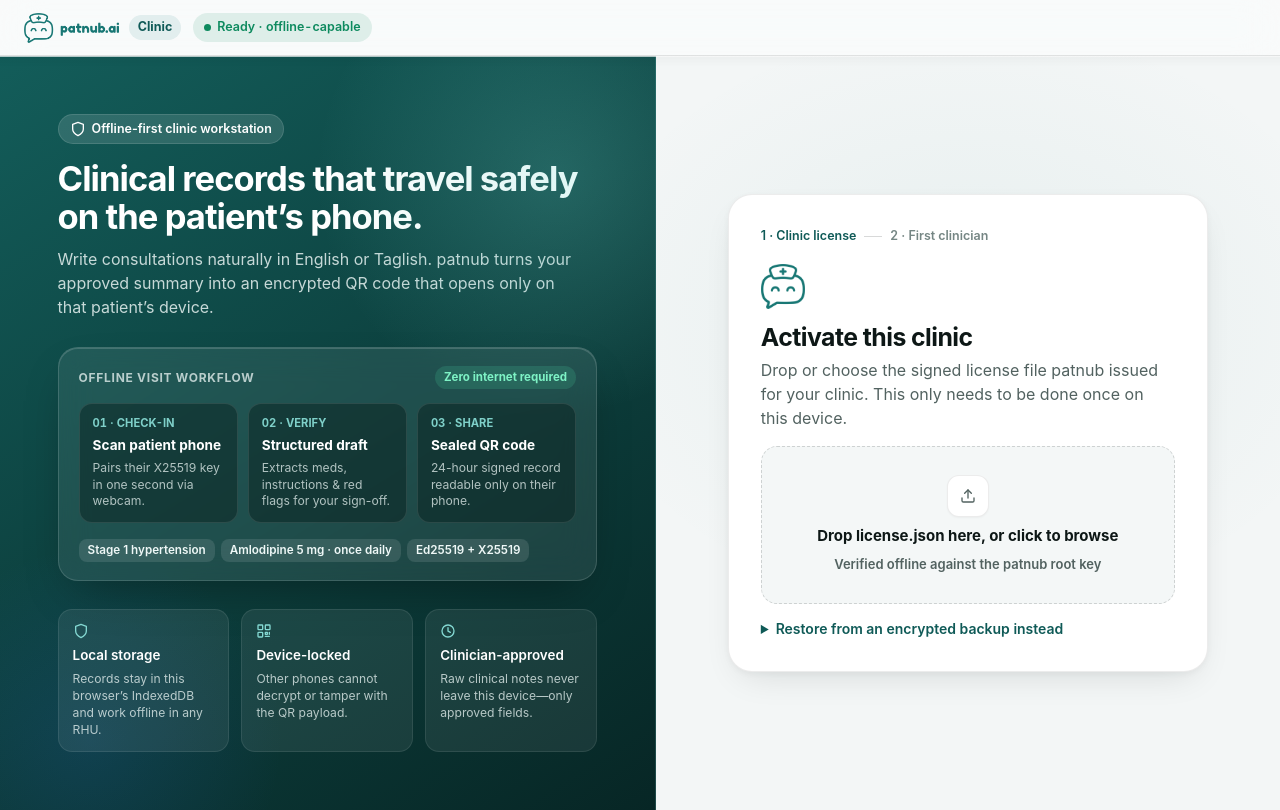
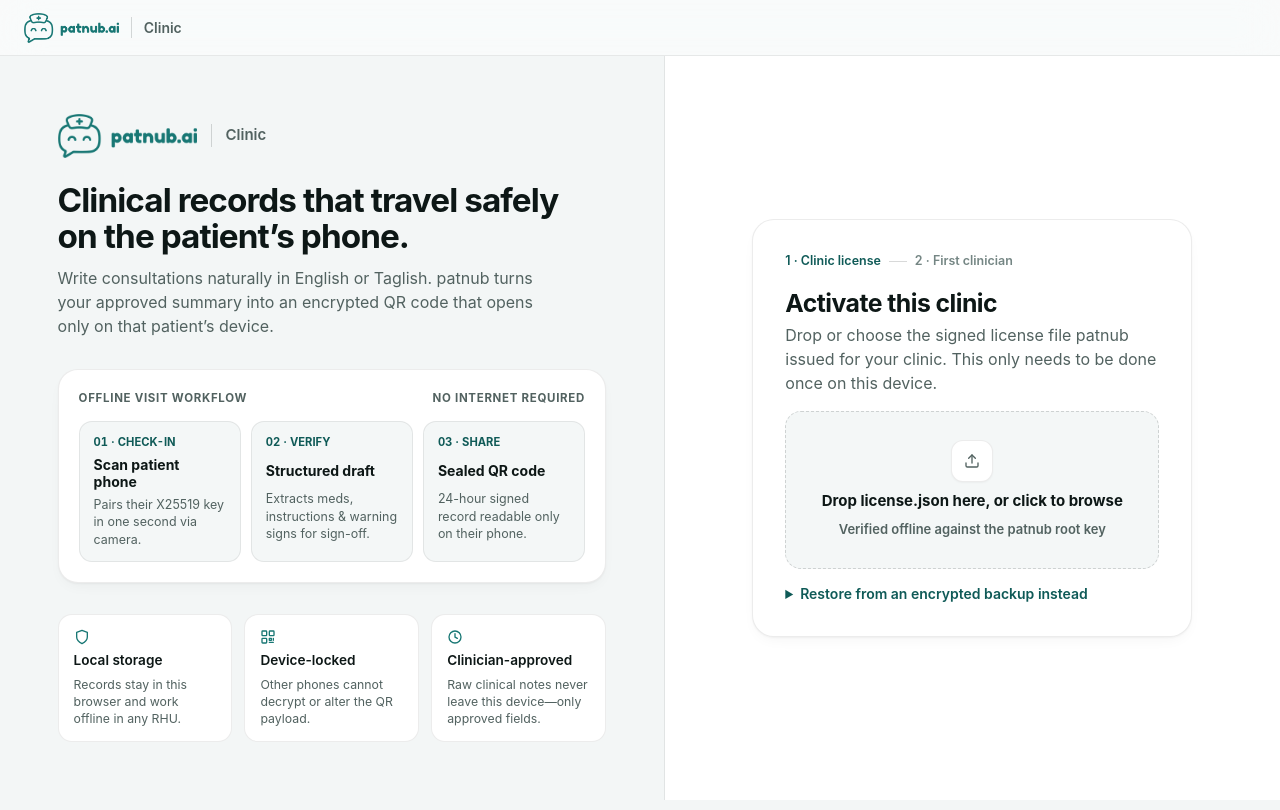
Before and after one commit to SussyMarlony/ELITS-HACKATHON-2026, a website built with Vite: page doctor-web/index.html in a window 1280 px wide. Built offline with nearby package versions, Linux system fonts and the light colour scheme.

Commit message:
style(doctor-web): Option A flat surfaces, real logo showcase, and quiet header

```diff
--- a/doctor-web/src/main.ts
+++ b/doctor-web/src/main.ts
@@ -165,15 +165,11 @@ function render() {
     <header class="topbar">
       <div class="brand">
         <img src="/logo-wide.png" alt="patnub.ai" width="124" height="40" />
-        <span class="brand-tag">Clinic</span>
+        <span class="brand-sub">Clinic</span>
+        ${s.license ? `<span class="clinic-label">${esc(s.license.body.clinic_name)}</span>` : ''}
       </div>
-      <div class="status-group">
-        <span class="pill ${navigator.onLine ? 'pill-good' : 'pill-off'}">
-          <span class="dot" aria-hidden="true"></span>
-          ${navigator.onLine ? 'Ready · offline-capable' : 'Offline mode'}
-        </span>
-        ${s.license ? `<span class="pill ${licActive ? '' : 'pill-bad'}">${esc(s.license.body.clinic_name)} · ${licActive ? `valid ${daysLeft(s.license.body.exp)}d` : 'license expired'}</span>` : ''}
-      </div>
+      ${!navigator.onLine ? '<span class="pill pill-off">Offline</span>' : ''}
+      ${s.license && !licActive ? '<span class="pill pill-bad">License expired</span>' : ''}
       <span class="grow"></span>
       ${s.session ? `
         ${s.panel === 'admin' ? `
@@ -220,25 +216,28 @@ function authShell(cardHtml: string) {
   return `<div class="auth-shell">
     <aside class="auth-stage">
       <div>
-        <span class="auth-pill">${ico.shield} Offline-first clinic workstation</span>
+        <div class="stage-brand">
+          <img class="stage-logo" src="/logo-wide.png" alt="patnub.ai" width="152" height="48" />
+          <span class="stage-sub">Clinic</span>
+        </div>
         <h2>Clinical records that travel safely on the patient’s phone.</h2>
         <p class="lead">Write consultations naturally in English or Taglish. patnub turns your approved summary into an encrypted QR code that opens only on that patient’s device.</p>
       </div>
       <div class="stage-preview" aria-hidden="true">
         <div class="stage-preview-head">
           <span>Offline visit workflow</span>
-          <span class="stage-preview-pill">Zero internet required</span>
+          <span>No internet required</span>
         </div>
         <div class="pipeline-steps">
           <div class="pipe-card">
             <span class="pipe-num">01 · CHECK-IN</span>
             <b>Scan patient phone</b>
-            <span>Pairs their X25519 key in one second via webcam.</span>
+            <span>Pairs their X25519 key in one second via camera.</span>
           </div>
           <div class="pipe-card">
             <span class="pipe-num">02 · VERIFY</span>
             <b>Structured draft</b>
-            <span>Extracts meds, instructions &amp; red flags for your sign-off.</span>
+            <span>Extracts meds, instructions &amp; warning signs for sign-off.</span>
           </div>
           <div class="pipe-card">
             <span class="pipe-num">03 · SHARE</span>
@@ -246,23 +245,16 @@ function authShell(cardHtml: string) {
             <span>24-hour signed record readable only on their phone.</span>
           </div>
         </div>
-        <div class="pipe-sample">
-          <span class="pipe-chip">Stage 1 hypertension</span>
-          <span class="pipe-chip">Amlodipine 5 mg · once daily</span>
-          <span class="pipe-chip">Ed25519 + X25519</span>
-        </div>
       </div>
       <ul class="guarantees">
-        <li>${ico.shield}<strong>Local storage</strong><span>Records stay in this browser’s IndexedDB and work offline in any RHU.</span></li>
-        <li>${ico.qr}<strong>Device-locked</strong><span>Other phones cannot decrypt or tamper with the QR payload.</span></li>
+        <li>${ico.shield}<strong>Local storage</strong><span>Records stay in this browser and work offline in any RHU.</span></li>
+        <li>${ico.qr}<strong>Device-locked</strong><span>Other phones cannot decrypt or alter the QR payload.</span></li>
         <li>${ico.clock}<strong>Clinician-approved</strong><span>Raw clinical notes never leave this device—only approved fields.</span></li>
       </ul>
     </aside>
     <div class="auth-panel"><div class="auth-inner">${cardHtml}</div></div>
   </div>`;
 }
-
-const hero = '<img class="hero" src="/logo-mark.png" alt="" width="48" height="48" />';
 
 function passwordInput(name: string, attrs = '') {
   return `<div class="pw-wrap">
@@ -274,7 +266,6 @@ function passwordInput(name: string, attrs = '') {
 function viewActivate() {
   return authShell(`
     <div class="setup-rail"><span class="on">1 · Clinic license</span><i></i><span>2 · First clinician</span></div>
-    ${hero}
     <h2>Activate this clinic</h2>
     <p class="muted">Drop or choose the signed license file patnub issued for your clinic. This only needs to be done once on this device.</p>
     <label class="dropzone" data-drop="license">
@@ -303,7 +294,6 @@ function clinicianFields(prefix = '') {
 function viewFirstAdmin() {
   return authShell(`<form data-form="first-admin">
     <div class="setup-rail"><span class="done">✓ License verified</span><i></i><span class="on">2 · First clinician</span></div>
-    ${hero}
     <h2>Create the first clinician</h2>
     <p class="muted">This account is also the clinic admin for <b>${esc(st.license?.body.clinic_name ?? '')}</b>. It can add staff and export backups.</p>
     ${clinicianFields()}
@@ -314,7 +304,6 @@ function viewFirstAdmin() {
 function viewSignIn() {
   const active = st.staff.filter((x) => !x.disabled);
   return authShell(`<form data-form="sign-in">
-    ${hero}
     <h2>Sign in to ${esc(st.license?.body.clinic_name ?? 'Clinic')}</h2>
     <p class="muted">Select your profile and enter your local passcode to unlock clinic records.</p>
     ${st.lockedFrom ? '<p class="note">Signed out automatically after 10 minutes of inactivity to protect patient privacy on this shared device.</p>' : ''}
--- a/doctor-web/src/style.css
+++ b/doctor-web/src/style.css
@@ -84,7 +84,7 @@
     --shadow-md: 0 14px 36px -12px rgba(0, 0, 0, .65);
     --shadow-lg: 0 28px 70px -16px rgba(0, 0, 0, .82);
   }
-  .brand img, .hero { filter: brightness(1.55) saturate(.9); }
+  .brand img, .stage-logo, .hero { filter: brightness(1.55) saturate(.9); }
 }
 
 * { box-sizing: border-box; }
@@ -131,35 +131,30 @@ p { margin: 0 0 12px; }
   min-height: 56px;
   display: flex;
   align-items: center;
-  gap: 12px;
+  gap: 14px;
   flex-wrap: wrap;
   padding: 8px 24px;
   background: var(--glass);
   backdrop-filter: saturate(185%) blur(20px);
   -webkit-backdrop-filter: saturate(185%) blur(20px);
   border-bottom: 1px solid var(--line);
-  box-shadow: 0 1px 0 var(--glass-border);
-}
-.topbar::after {
-  content: "";
-  position: absolute;
-  left: 0; right: 0; bottom: -12px; height: 12px;
-  pointer-events: none;
-  background: linear-gradient(to bottom, rgba(0, 0, 0, .03), transparent);
-}
-@media (prefers-color-scheme: dark) {
-  .topbar::after { background: linear-gradient(to bottom, rgba(0, 0, 0, .25), transparent); }
 }
 
-.brand { display: flex; align-items: center; gap: 10px; font-size: 1rem; }
+.brand { display: flex; align-items: center; gap: 12px; font-size: 1rem; }
 .brand img { height: 30px; width: auto; display: block; }
-.brand-tag {
-  font-size: .78125rem;
-  font-weight: 650;
-  color: var(--brand-text);
-  background: var(--brand-soft);
-  padding: 3px 9px;
-  border-radius: 999px;
+.brand-sub {
+  font-size: .875rem;
+  font-weight: 600;
+  color: var(--text-2);
+  padding-left: 12px;
+  border-left: 1px solid var(--line-strong);
+}
+.clinic-label {
+  font-size: .875rem;
+  font-weight: 550;
+  color: var(--text-2);
+  padding-left: 12px;
+  border-left: 1px solid var(--line);
 }
 .grow { flex: 1; }
 
@@ -462,85 +457,70 @@ summary { cursor: pointer; color: var(--brand-text); font-weight: 600; font-size
 .dropzone span { font-size: .8125rem; color: var(--text-2); }
 .dropzone input[type="file"] { position: absolute; inset: 0; opacity: 0; cursor: pointer; }
 
-/* ---------- Full-Bleed Architectural Auth / Activation Split ---------- */
+/* ---------- Full-Bleed Architectural Auth / Activation Split (Option A: flat solid surfaces) ---------- */
 .auth-shell {
   display: grid;
-  grid-template-columns: 1.05fr 1fr;
+  grid-template-columns: 1.08fr 1fr;
   min-height: calc(100dvh - 56px);
   width: 100%;
 }
 
 .auth-stage {
-  position: relative;
-  overflow: hidden;
-  padding: clamp(32px, 4.5vw, 64px);
-  background: linear-gradient(148deg, #135d5a 0%, #0c3d3b 58%, #072625 100%);
-  color: #eff8f7;
+  padding: clamp(32px, 4.5vw, 60px);
+  background: var(--bg);
+  color: var(--text);
   display: flex;
   flex-direction: column;
   justify-content: space-between;
   gap: 28px;
-  border-right: 1px solid rgba(255, 255, 255, .08);
+  border-right: 1px solid var(--line);
 }
-.auth-stage::before {
-  content: "";
-  position: absolute;
-  width: 520px; height: 520px; right: -160px; top: -140px;
-  border-radius: 50%;
-  background: radial-gradient(circle, rgba(114, 214, 206, .22), transparent 65%);
-  pointer-events: none;
+.stage-brand {
+  display: flex;
+  align-items: center;
+  gap: 14px;
+  margin-bottom: 24px;
 }
-.auth-stage::after {
-  content: "";
-  position: absolute;
-  width: 420px; height: 420px; left: -120px; bottom: -140px;
-  border-radius: 50%;
-  background: radial-gradient(circle, rgba(47, 111, 228, .14), transparent 65%);
-  pointer-events: none;
+.stage-logo {
+  height: 44px;
+  width: auto;
+  display: block;
 }
-.auth-pill {
-  display: inline-flex; align-items: center; gap: 6px;
-  padding: 5px 11px; border-radius: 999px; font-size: .78rem; font-weight: 620;
-  background: rgba(255, 255, 255, .13); color: #fff;
-  border: 1px solid rgba(255, 255, 255, .12);
+.stage-sub {
+  font-size: .9375rem;
+  font-weight: 600;
+  color: var(--text-2);
+  padding-left: 14px;
+  border-left: 1px solid var(--line-strong);
 }
 .auth-stage h2 {
-  color: #fff;
-  font-size: clamp(1.75rem, 2.7vw, 2.35rem);
-  line-height: 1.08;
+  color: var(--text);
+  font-size: clamp(1.75rem, 2.6vw, 2.3rem);
+  line-height: 1.09;
   letter-spacing: -0.028em;
-  margin: 16px 0 12px;
-  max-width: 26ch;
+  margin: 0 0 12px;
+  max-width: 24ch;
 }
 .auth-stage .lead {
-  color: rgba(239, 248, 247, .82);
+  color: var(--text-2);
   font-size: 1rem;
-  max-width: 52ch;
+  max-width: 50ch;
   margin: 0;
 }
 
-/* Interactive-style visual pipeline preview inside the left studio panel */
 .stage-preview {
-  position: relative;
-  z-index: 1;
-  background: rgba(255, 255, 255, .08);
-  border: 1px solid rgba(255, 255, 255, .14);
+  background: var(--surface);
+  border: 1px solid var(--line);
   border-radius: 20px;
-  padding: 18px 20px;
-  backdrop-filter: blur(16px);
-  -webkit-backdrop-filter: blur(16px);
-  box-shadow: 0 20px 48px -18px rgba(0, 0, 0, .38), inset 0 1px 0 rgba(255, 255, 255, .16);
+  padding: 20px;
+  box-shadow: var(--shadow-sm), var(--inset-top);
   display: grid;
   gap: 14px;
 }
 .stage-preview-head {
   display: flex; align-items: center; justify-content: space-between; gap: 10px;
-  font-size: .75rem; font-weight: 650; text-transform: uppercase; letter-spacing: .06em;
-  color: rgba(239, 248, 247, .74);
-}
-.stage-preview-pill {
-  padding: 3px 9px; border-radius: 999px;
-  background: rgba(74, 210, 159, .18); color: #7ef2c5; font-size: .72rem; text-transform: none; letter-spacing: 0;
+  font-size: .71875rem; font-weight: 680; text-transform: uppercase; letter-spacing: .06em;
+  color: var(--text-2);
 }
 .pipeline-steps {
   display: grid;
@@ -548,56 +528,47 @@ summary { cursor: pointer; color: var(--brand-text); font-weight: 600; font-size
   gap: 10px;
 }
 .pipe-card {
-  background: rgba(7, 27, 26, .42);
-  border: 1px solid rgba(255, 255, 255, .10);
+  background: var(--surface-2);
+  border: 1px solid var(--line);
   border-radius: 13px;
-  padding: 12px 13px;
+  padding: 13px 14px;
   display: grid;
-  gap: 6px;
+  gap: 5px;
 }
 .pipe-card .pipe-num {
-  font-size: .7rem; font-weight: 700; color: #7fd0c9; font-variant-numeric: tabular-nums;
+  font-size: .7rem; font-weight: 700; color: var(--brand-text); font-variant-numeric: tabular-nums;
 }
-.pipe-card b { font-size: .85rem; color: #fff; line-height: 1.25; }
-.pipe-card span { font-size: .76rem; color: rgba(239, 248, 247, .72); line-height: 1.35; }
-.pipe-sample {
-  display: flex; flex-wrap: wrap; gap: 6px; padding-top: 2px;
-}
-.pipe-chip {
-  font-size: .73rem; font-weight: 600; padding: 3px 9px; border-radius: 8px;
-  background: rgba(255, 255, 255, .11); color: #eff8f7;
-}
+.pipe-card b { font-size: .875rem; color: var(--text); line-height: 1.25; }
+.pipe-card span { font-size: .78rem; color: var(--text-2); line-height: 1.4; }
 
 .guarantees {
-  position: relative; z-index: 1;
   list-style: none; padding: 0; margin: 0;
   display: grid; grid-template-columns: repeat(3, minmax(0, 1fr)); gap: 12px;
 }
 .guarantees li {
-  display: grid; gap: 6px; align-content: start;
-  padding: 13px 14px; border-radius: 14px;
-  background: rgba(255, 255, 255, .07);
-  border: 1px solid rgba(255, 255, 255, .09);
+  display: grid; gap: 5px; align-content: start;
+  padding: 14px 15px; border-radius: 14px;
+  background: var(--surface);
+  border: 1px solid var(--line);
 }
-.guarantees li svg { color: #84d8d2; }
-.guarantees strong { display: block; font-size: .84rem; color: #fff; font-weight: 640; }
-.guarantees span { font-size: .76rem; color: rgba(239, 248, 247, .74); line-height: 1.38; }
+.guarantees li svg { color: var(--brand); }
+.guarantees strong { display: block; font-size: .85rem; color: var(--text); font-weight: 640; }
+.guarantees span { font-size: .77rem; color: var(--text-2); line-height: 1.4; }
 
 .auth-panel {
-  background: var(--bg);
-  background-image: radial-gradient(560px 420px at 50% 35%, rgba(24, 119, 116, .06), transparent 72%);
+  background: var(--surface);
   display: grid;
   place-items: center;
   padding: clamp(28px, 4.5vw, 64px);
 }
 .auth-inner {
   width: 100%;
-  max-width: 480px;
+  max-width: 440px;
   background: var(--surface);
   border: 1px solid var(--line);
-  border-radius: 24px;
+  border-radius: 22px;
   padding: 32px;
-  box-shadow: var(--shadow-md), var(--inset-top);
+  box-shadow: var(--shadow-sm), var(--inset-top);
   transition: opacity 220ms var(--ease-out), transform 220ms var(--ease-out), filter 200ms var(--ease-out);
   @starting-style { opacity: 0; transform: translateY(6px) scale(0.985); filter: blur(2px); }
 }
@@ -745,7 +716,7 @@ summary { cursor: pointer; color: var(--brand-text); font-weight: 600; font-size
   flex-wrap: wrap;
   padding: 24px 26px;
   border-radius: var(--radius);
-  background: linear-gradient(135deg, var(--surface) 0%, color-mix(in srgb, var(--brand-soft) 55%, var(--surface)) 100%);
+  background: var(--surface);
   border: 1px solid var(--line);
   box-shadow: var(--shadow-sm), var(--inset-top);
 }
@@ -1035,7 +1006,7 @@ summary { cursor: pointer; color: var(--brand-text); font-weight: 600; font-size
   .topbar { padding: 8px 14px; }
   .auth-shell, .workspace, .review, .qr-wrap, .grid2 { grid-template-columns: 1fr; }
   .auth-shell { min-height: auto; }
-  .auth-stage { border-right: 0; border-bottom: 1px solid rgba(255, 255, 255, .1); padding: 28px 20px; }
+  .auth-stage { border-right: 0; border-bottom: 1px solid var(--line); padding: 28px 20px; }
   .auth-panel { padding: 28px 20px; }
   .sidebar { position: static; height: auto; border-right: 0; border-bottom: 1px solid var(--line); }
   .patient-list { max-height: 230px; }
```
